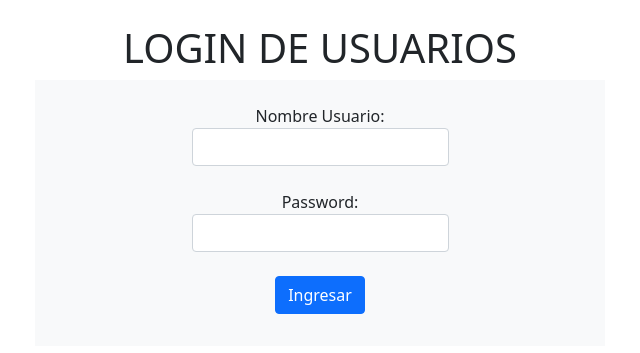
After one commit to ecometto/python, a Flask app: page /login in a window 1280 px wide. The commit adds this page. Shown: the top 353 px of the page, without its empty margins (320-960 px from the left). Run offline with Flask 2, Linux system fonts and the light colour scheme.

Commit message:
adding login y validación con @before_request

```diff
--- a/prueba3/app.py
+++ b/prueba3/app.py
@@ -1,4 +1,4 @@
-from flask import Flask, render_template
+from flask import Flask, render_template, session, redirect, request
 import sqlite3
 
 # importing files
@@ -6,26 +6,66 @@ import XMLProcess as XML
 import DDBBProcess
 
 app = Flask(__name__)
+app.secret_key="clave secreta"
 
-# extracting data from the File
-data= XML.readFile()
+def getData():
+    # extracting data from the File
+    data= XML.readFile()
 
-# Clearing DataBase and storaging new data
-DDBBProcess.clearDDBB()
-DDBBProcess.uploadData(data)
+    # Clearing DataBase and storaging new data
+    DDBBProcess.clearDDBB()
+    DDBBProcess.uploadData(data)
 
 
-#reading database
-con=sqlite3.connect("./prueba3/DDBB.sqlite")
-cursor=con.cursor()
-sql="select * from data"
-cursor.execute(sql)
-datos = cursor.fetchall()
-con.close
+    #reading database
+    con=sqlite3.connect("./prueba3/DDBB.sqlite")
+    cursor=con.cursor()
+    sql="select * from data"
+    cursor.execute(sql)
+    datos = cursor.fetchall()
+    con.close
+    return datos
+
+
+@app.before_request
+def validar():
+    ruta = request.endpoint
+    if 'user' not in session and ruta != 'login':
+        print(request.endpoint)
+        return redirect('/login')
+    print(request.endpoint)
+
 
 @app.route('/')
 def index():
+    print(request.endpoint)
+    data=getData()
     return render_template('index.html', data=data)
+    # if 'user' in session:
+    #     data=getData()
+    #     return render_template('index.html', data=data)
+    # else:
+    #     return redirect('/login')
+
+
+@app.route('/close', methods=['POST'])
+def close():
+    session.clear()
+    return redirect('/login')
+
+
+@app.route('/login', methods=['POST', 'GET'])
+def login():
+    if request.method == "POST":
+        user=request.form['user']
+        password=request.form['password']
+        res = DDBBProcess.verifyingUser(user, password)
+        session['user']= user
+        if res != None:
+            return render_template('index.html')
+
+    return render_template('login.html')
+
 
 if __name__ == '__main__':
     app.run(port=8000, debug=True)
--- /dev/null
+++ b/prueba3/templates/login.html
@@ -0,0 +1,33 @@
+<!DOCTYPE html>
+<html lang="en">
+<head>
+    <meta charset="UTF-8">
+    <meta http-equiv="X-UA-Compatible" content="IE=edge">
+    <meta name="viewport" content="width=device-width, initial-scale=1.0">
+     <!-- bootstrap  -->
+     <link href="https://cdn.jsdelivr.net/npm/bootstrap@5.0.2/dist/css/bootstrap.min.css" rel="stylesheet"
+     integrity="sha384-EVSTQN3/azprG1Anm3QDgpJLIm9Nao0Yz1ztcQTwFspd3yD65VohhpuuCOmLASjC" crossorigin="anonymous">
+    <title>Document</title>
+</head>
+<body>
+  <div class="container">
+
+        <h1 class="text-center mt-4">LOGIN DE USUARIOS</h1>
+
+        <div class="row  ">
+            <form class="col-md-6 offset-md-3 text-center py-4 bg-light rounded-4" action="" method="POST" >
+                <label for="user">Nombre Usuario:
+                    <input class="form-control" type="text" name="user" id="user">
+                </label>
+                <br> <br>
+                <label for="password"> Password:
+                    <input class="form-control" type="text" id="password" name="password">
+                </label>
+                <br> <br>
+                <button class="btn btn-primary mb-2">Ingresar</button>
+
+            </form>
+        </div>
+  </div>
+</body>
+</html>
```
Also changed, not shown: prueba3/DDBBProcess.py (+15 -8 lines), prueba3/static/css.css (+8 -2 lines), prueba3/static/js.js (+9 -1 lines), prueba3/templates/base.html (+6 -1 lines), prueba3/templates/index.html (+9 -5 lines), prueba3/templates/macros.html (+14 -4 lines), prueba3.DDBB.sqlite (added), prueba3/DDBB.sqlite, prueba3/close.html (added), prueba3/static/img/veng.png (added).
